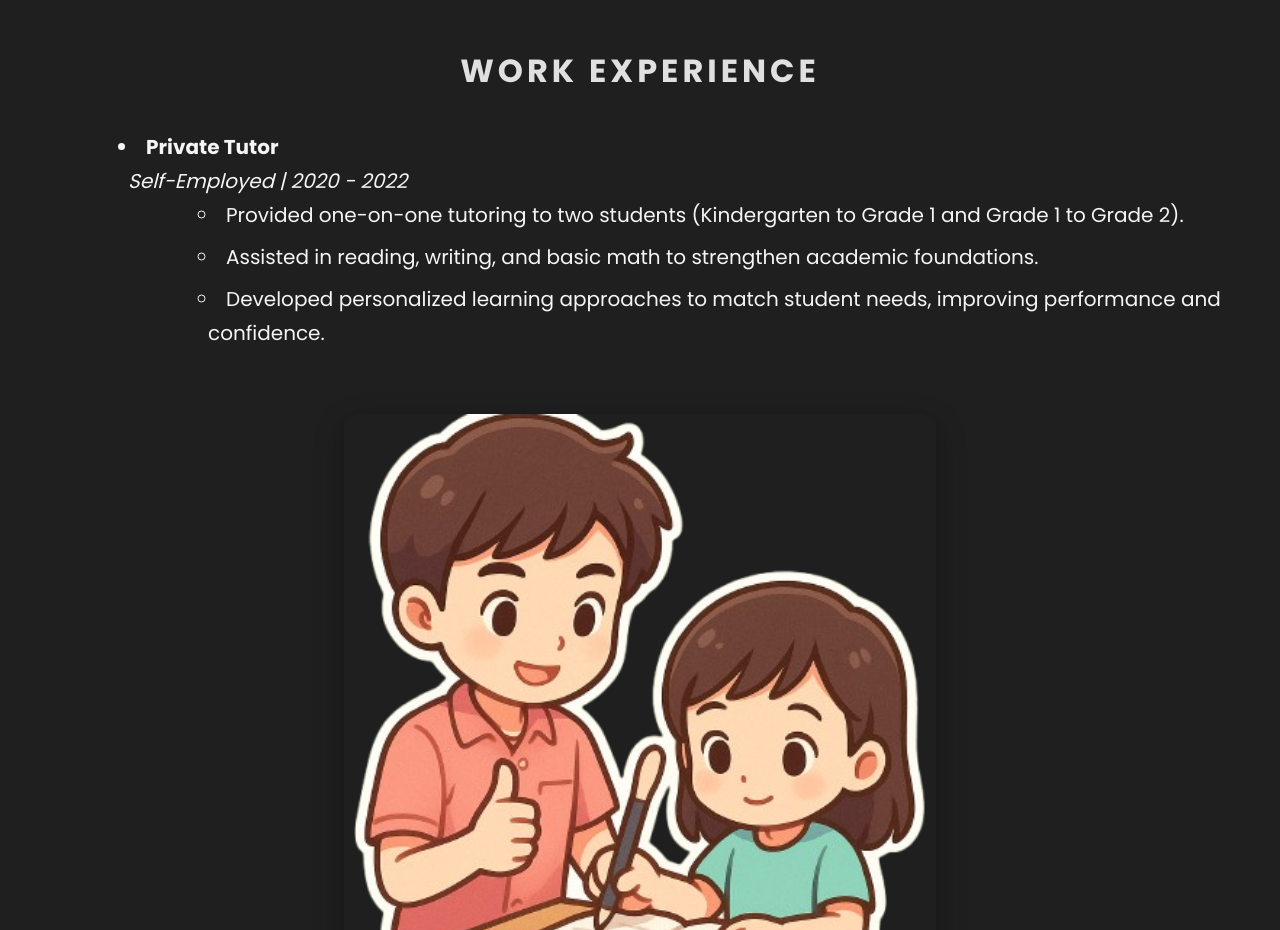
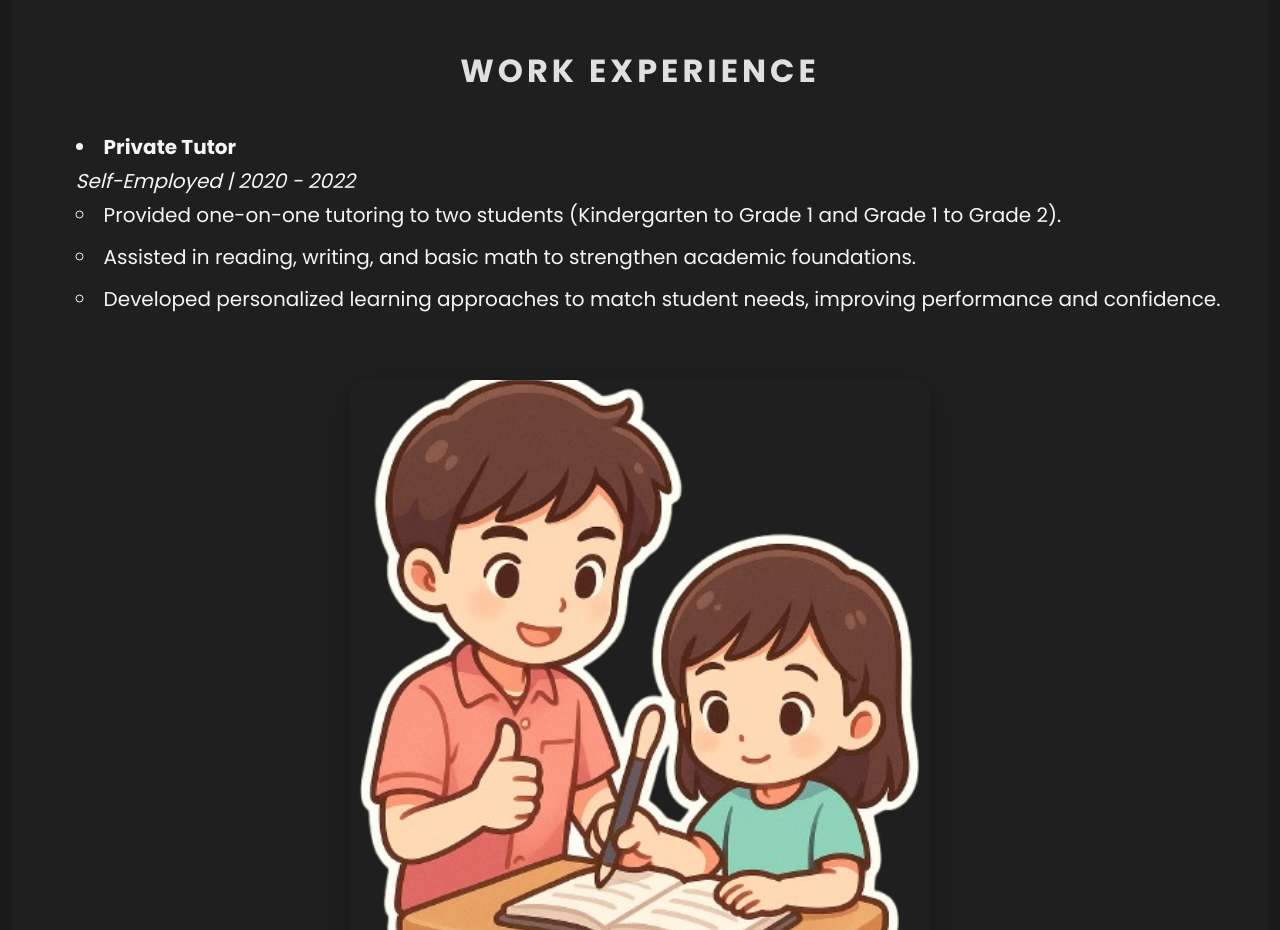
Before and after one commit to da-vincee09/Rodini-Vince-Rosario-Portfolio, a plain HTML site: page index.html in a window 1280 px wide. Shown: the part 2020-2950 px from the top of the page. Drawn offline with Linux system fonts and the light colour scheme.

Commit message:
Version 3

```diff
--- a/css/style.css
+++ b/css/style.css
@@ -159,11 +159,22 @@ ul li {
 }
 
 
-.work-experience-list li{
-  margin-left: 5rem;
-  font-size: 1.5rem;
+.work-experience-list {
+  list-style-position: inside; /* keeps bullet inside the element */
+  padding-left: 1rem;           /* small padding instead of 5rem */
+  margin: 0;
+}
 
+.work-experience-list li {
+  margin-left: 0;               /* remove extra margin */
+  text-indent: 0;               /* remove weird negative indent */
+  margin-bottom: 0.5rem;        /* optional spacing between items */
 }
+
+.work-experience-list-inner li{
+  margin-left:1rem;
+}
+
 
 .skills-grid {
   display: grid;
@@ -580,13 +591,14 @@ footer strong {
 
 
 
+
+
 @media (max-width: 1450px) {
 
-
-
   .work-experience-list li {
-    margin-left: 5rem;
+    margin-left: 0; /* remove left margin */
     font-size: 1.25rem;
+    text-align: left;
   }
 
   .tutor-img img {
```
Also changed, not shown: assets/favicon.png.
